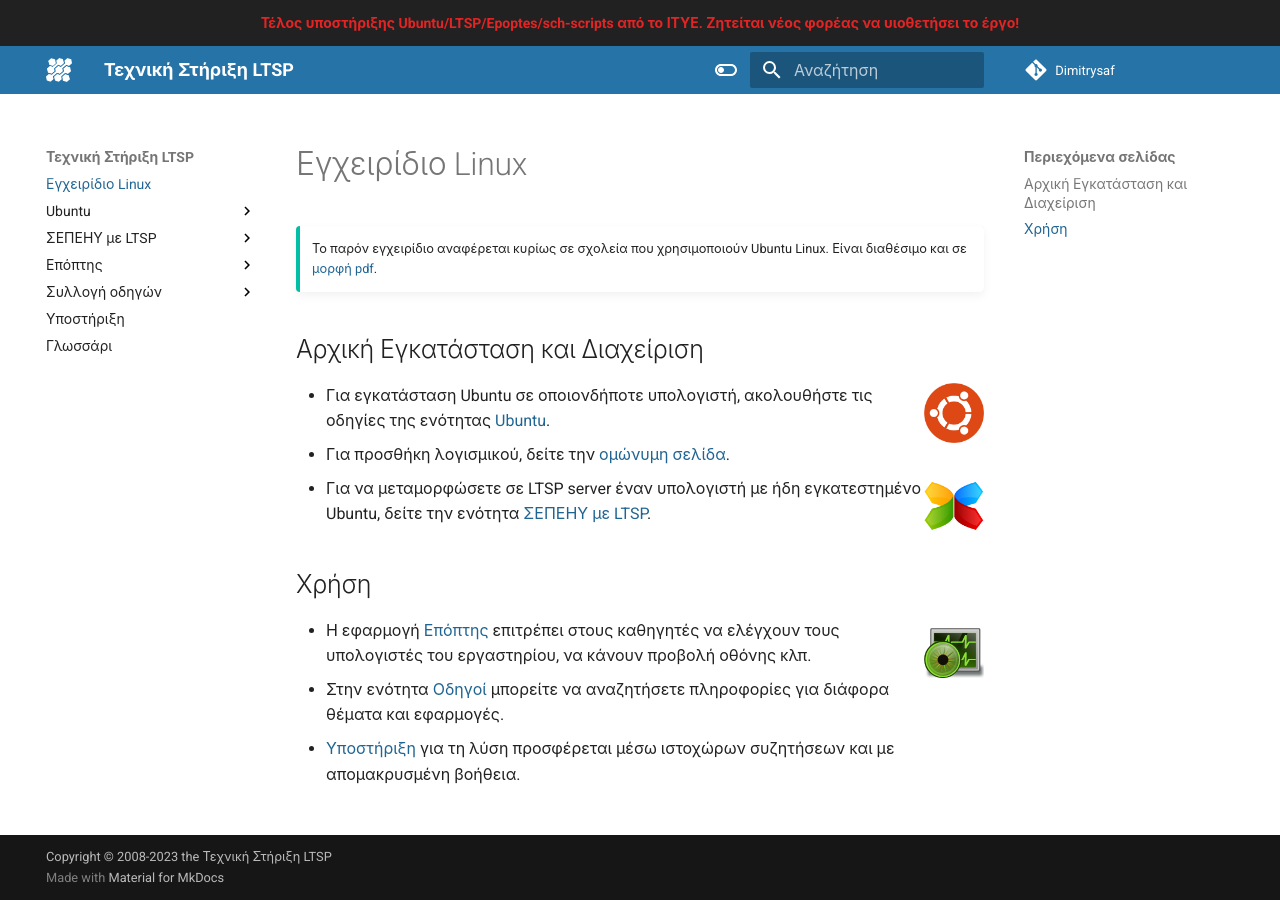
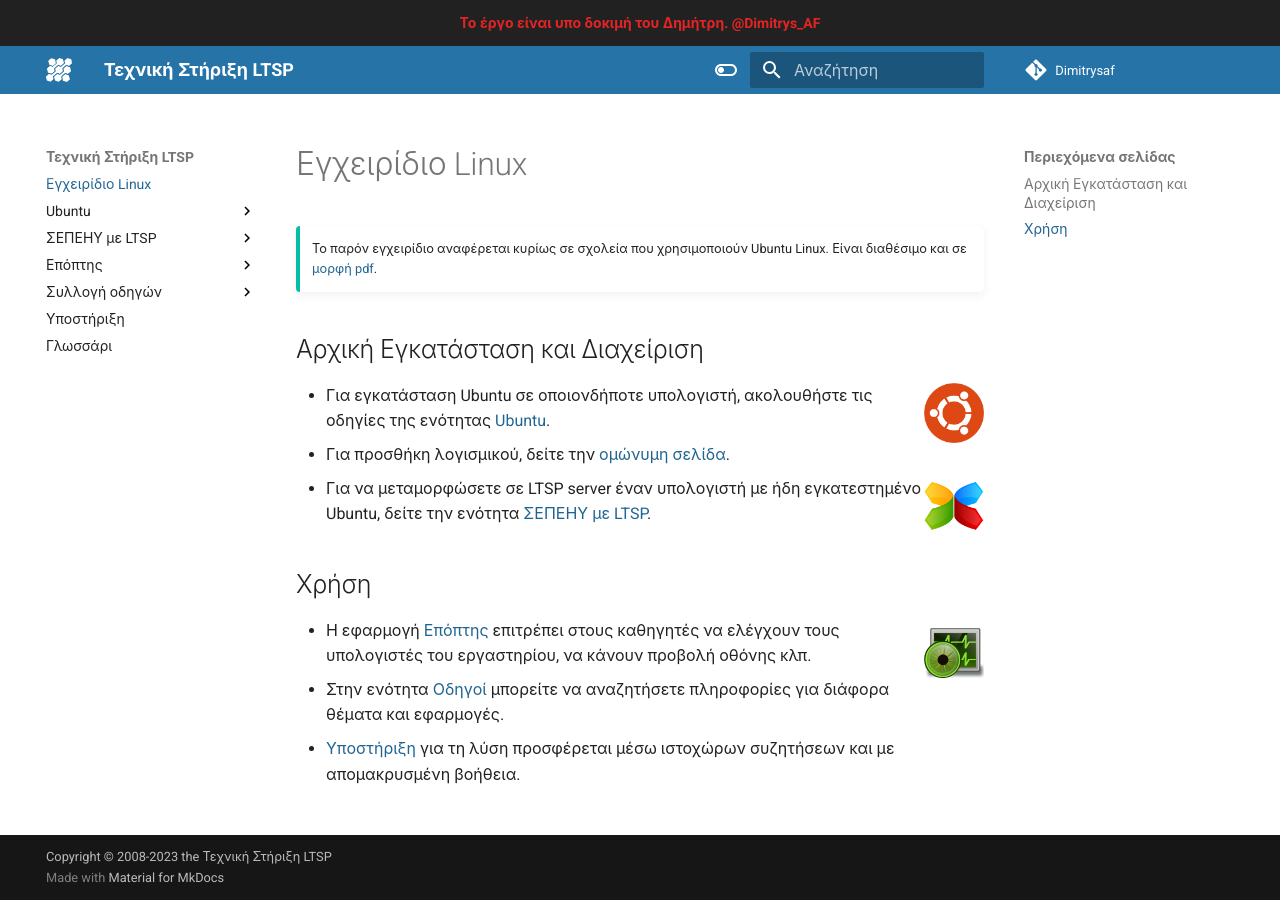
Before and after one commit to Educational-Tools/Linux-Manual, an MkDocs documentation site: the page built from docs/index.md, in a window 1280 px wide. Built offline with MkDocs 1.6.1 and Material for MkDocs 9.7.7, drawn with Linux system fonts in a browser that asks for light colours.

Commit message:
modified:   overrides/main.html

```diff
--- a/overrides/main.html
+++ b/overrides/main.html
@@ -1,7 +1,5 @@
 {% extends "base.html" %}
 
 {% block announce %}
-  <b><a href="https://alkisg.mysch.gr/steki/index.php?topic=9460.0">Τέλος
-  υποστήριξης Ubuntu/LTSP/Epoptes/sch-scripts από το ΙΤΥΕ. Ζητείται νέος φορέας
-  να υιοθετήσει το έργο!</a></b>
+  <b><a href="https://alkisg.mysch.gr/steki/index.php?topic=9460.0">Το έργο είναι υπο δοκιμή του Δημήτρη. @Dimitrys_AF</a></b>
 {% endblock %}
```
